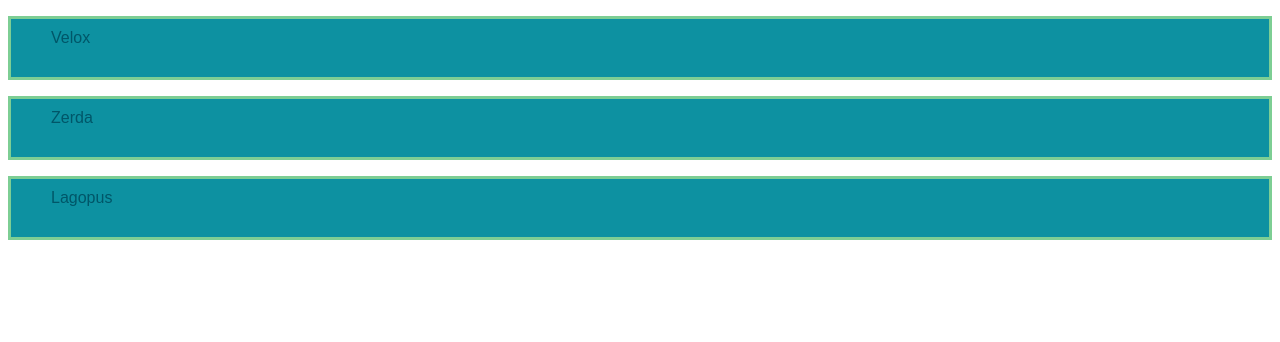
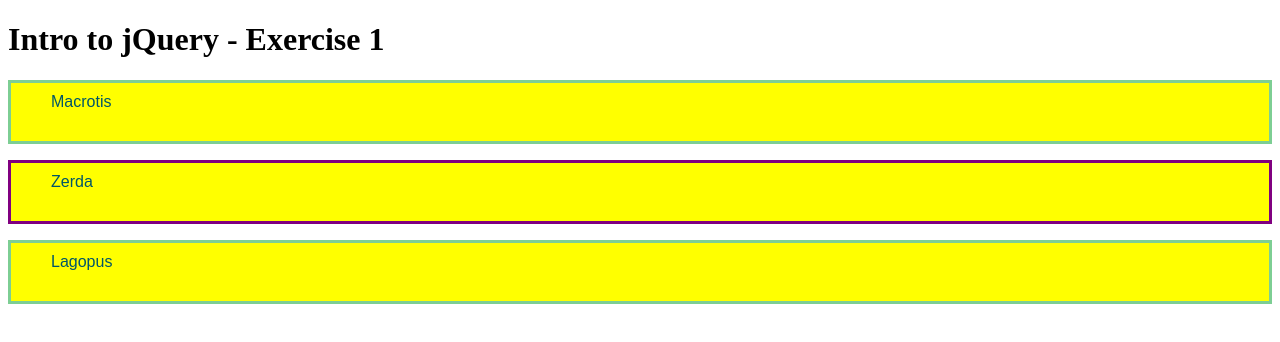
Before and after one commit to LuboParil/GFA_Intro-to-jQuery, a plain HTML site: page exercise1.html in a window 1280 px wide. Drawn offline with nearby package versions, Linux system fonts and the light colour scheme.

Commit message:
exercise 1 completed

```diff
--- a/exercise1.html
+++ b/exercise1.html
@@ -7,11 +7,13 @@
 	<link rel="stylesheet" href="style.css">
 </head>
 <body>
+
+	<h1>Intro to jQuery - Exercise 1</h1>
 	<p id="fox-1">Velox</p>
 	<p id="fox-2">Zerda</p>
 	<p id="fox-3">Lagopus</p>
 
 	<script src="https://ajax.googleapis.com/ajax/libs/jquery/3.3.1/jquery.min.js"></script>
-    <script src="scripts.js"></script>
+    <script src="./scripts.js"></script>
 </body>
 </html>
--- a/scripts.js
+++ b/scripts.js
@@ -0,0 +1,3 @@
+$('#fox-1').text('Macrotis');
+$('#fox-2').css('border-color', 'purple');
+$('p').css('background-color', 'yellow');
```
